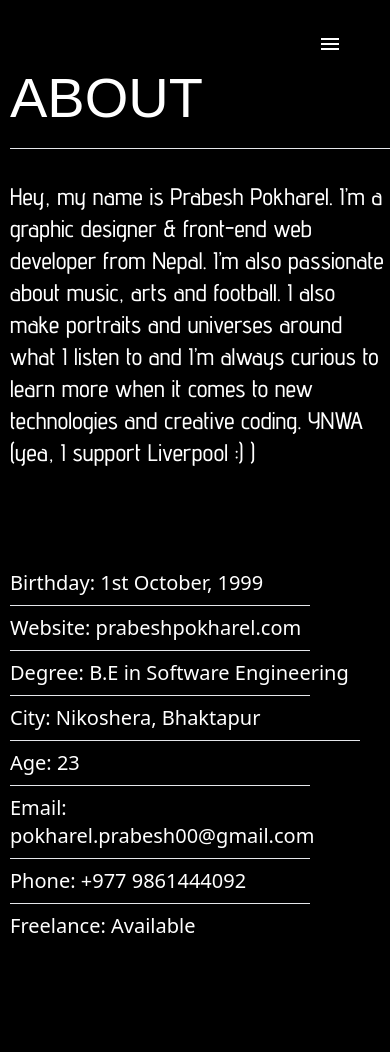
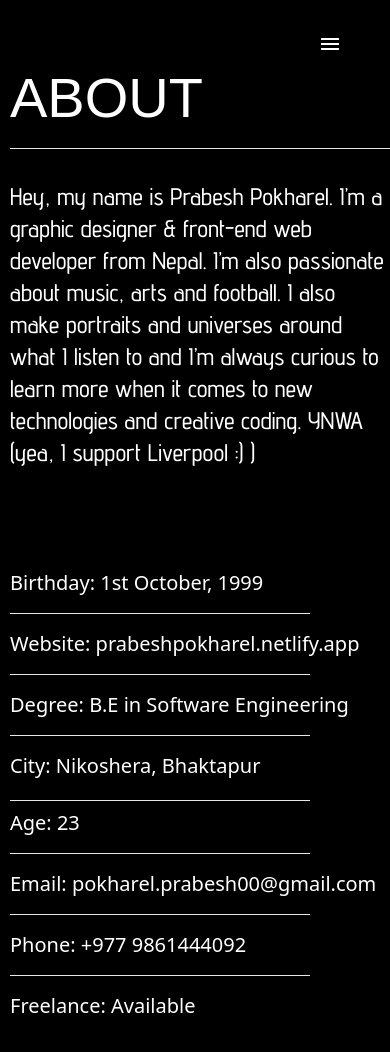
Before and after one commit to prabace/Portfolio, a React (Create React App) app: page /aboutme in a window 390 px wide. Shown: the top 1052 px of the page. Built offline with nearby package versions, Linux system fonts and the light colour scheme; a web font is replaced by a local one; what taos would draw is missing.

Commit message:
making responsive

```diff
--- a/src/pages/About.jsx
+++ b/src/pages/About.jsx
@@ -19,7 +19,7 @@ const About = () => {
           <hr />
           <div
             data-aos="zoom-in-down"
-            data-aos-offset="300"
+            data-aos-offset="100"
             data-aos-duration="800"
             data-aos-easing="ease-in-sine"
             className="mt-8"
@@ -39,19 +39,19 @@ const About = () => {
             data-aos-offset="100"
             data-aos-duration="800"
             data-aos-easing="ease-in-sine"
-            className=" grid mobile:grid-cols-1 laptop:grid-cols-1 desktop:grid-cols-2 mt-[100px] mr-10"
+            className=" grid pad:grid-cols-1 laptop:grid-cols-2 mt-[100px] "
           >
-            <div className="flex text-xl flex-col gap-y-2">
+            <div className="flex text-xl flex-col gap-y-4">
               <div>Birthday: 1st October, 1999</div>
               <hr className="w-[300px]" />
-              <div>Website: prabeshpokharel.com</div>
+              <div>Website: prabeshpokharel.netlify.app</div>
               <hr className="w-[300px]" />
               <div>Degree: B.E in Software Engineering</div>
               <hr className="w-[300px]" />
-              <div>City: Nikoshera, Bhaktapur</div>
+              <div className="mb-3">City: Nikoshera, Bhaktapur</div>
             </div>
-            <hr className="mobile:w-[350px] tablet:w-[300px] laptop:w-[300px] desktop:hidden my-2" />
-            <div className="flex  text-xl flex-col gap-y-2">
+            <hr className="mobile:w-[300px] tablet:w-[300px] pad:[300px] laptop:hidden desktop:hidden my-2" />
+            <div className="flex  text-xl flex-col gap-y-4">
               <div>Age: 23</div>
               <hr className="w-[300px]" />
               <div>Email: pokharel.prabesh00@gmail.com</div>
@@ -63,7 +63,7 @@ const About = () => {
           </div>
           <div
             data-aos="zoom-in-down"
-            data-aos-offset="800"
+            data-aos-offset="600"
             data-aos-duration="800"
             data-aos-easing="ease-in-sine"
             className="mt-[100px]"
@@ -83,7 +83,7 @@ const About = () => {
         <div className="  flex sticky justify-center ">
           <img
             alt="profile"
-            className="desktop:max-w-xl laptop:max-w-md fixed rounded-lg transition-all duration-300 cursor-pointer filter grayscale hover:grayscale-0"
+            className="desktop:max-w-xl laptop:max-w-md pad:max-w-sm fixed rounded-lg transition-all duration-300 cursor-pointer filter grayscale hover:grayscale-0"
             src={photo}
           />
         </div>
--- a/src/pages/Contact.jsx
+++ b/src/pages/Contact.jsx
@@ -9,17 +9,17 @@ export const Contact = () => {
 
             <div className='grid mobile:grid-cols-2 tablet:grid-cols-2 gap-y-10 desktop:grid-cols-4'>
         <div>
-            <h2  className='text-2xl font-extralight font-heading'>E-MAIL</h2>
+            <h2  className='mobile:text-xl tablet:text-2xl font-extralight font-heading'>E-MAIL</h2>
         </div>
         <div className= 'font-heading  mobile:text-[20px] tablet:text-2xl'>
            pokharel.prabesh00@gmail.com
         </div>
         <div className='grid grid-rows-3'>
-            <h2  className='desktop:ml-20 text-2xl font-extralight font-heading'>SOCIAL MEDIAS</h2>
+            <h2  className='desktop:ml-20 mobile:text-xl tablet:text-2xl font-extralight font-heading'>SOCIAL MEDIAS</h2>
         </div>
         <div className=''>
             <ul className='font-heading  mobile:text-[20px] tablet:text-2xl'>
-                <li>LinkedIn</li>
+                <a href="https://www.linkedin.com/in/prabesh-pokharel-4b2735257/"><li>LinkedIn</li></a>
                 <li>Github</li>
                 <li>Instagram</li>
             </ul>
--- a/tailwind.config.js
+++ b/tailwind.config.js
@@ -15,6 +15,9 @@ module.exports = {
       // => @media (min-width: 400px) { ... }
 
       'tablet': '768px',
+      // => @media (min-width: 640px) { ... }
+
+      'pad': '1047px',
       // => @media (min-width: 640px) { ... }
 
       'laptop': '1366px',
```
